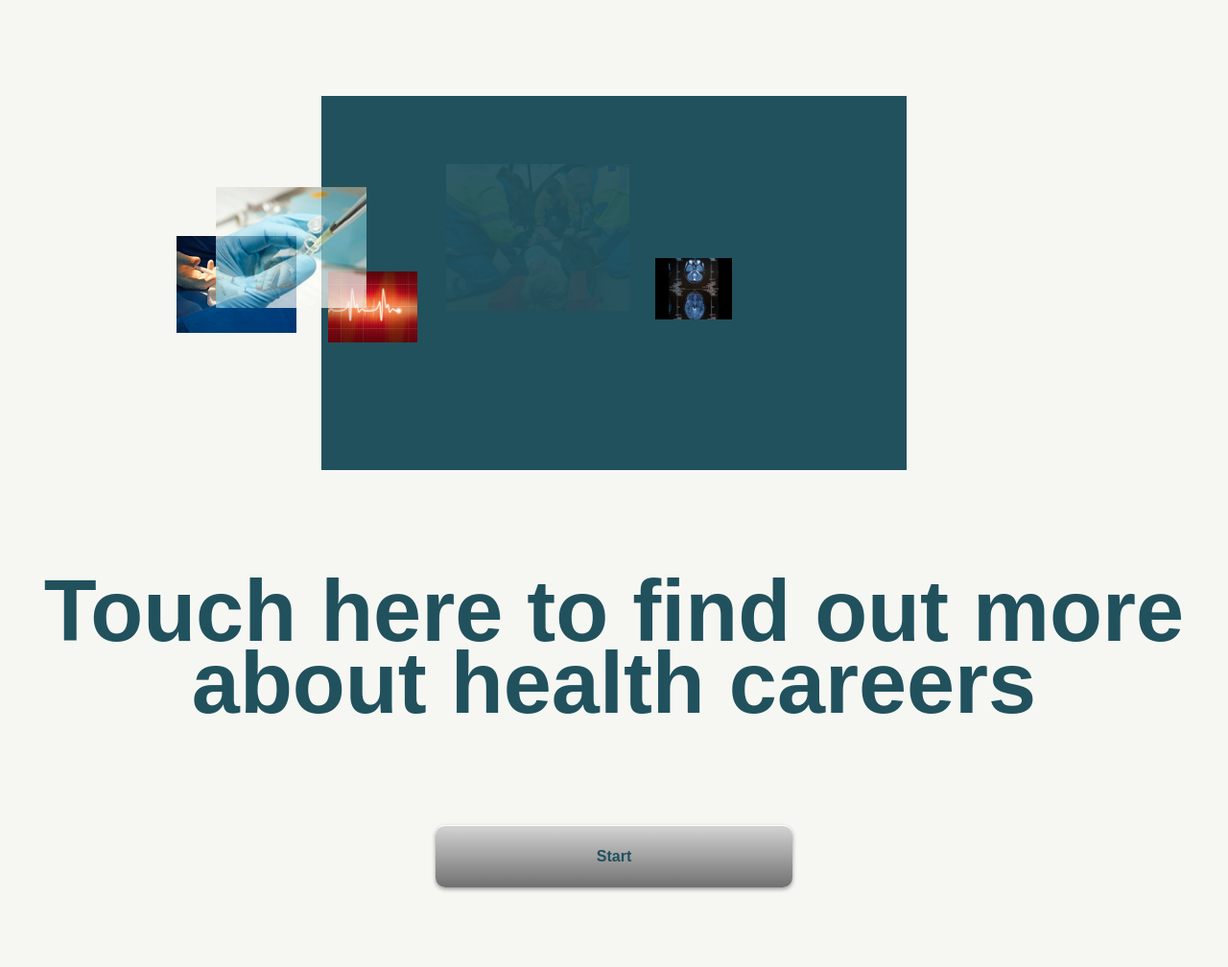
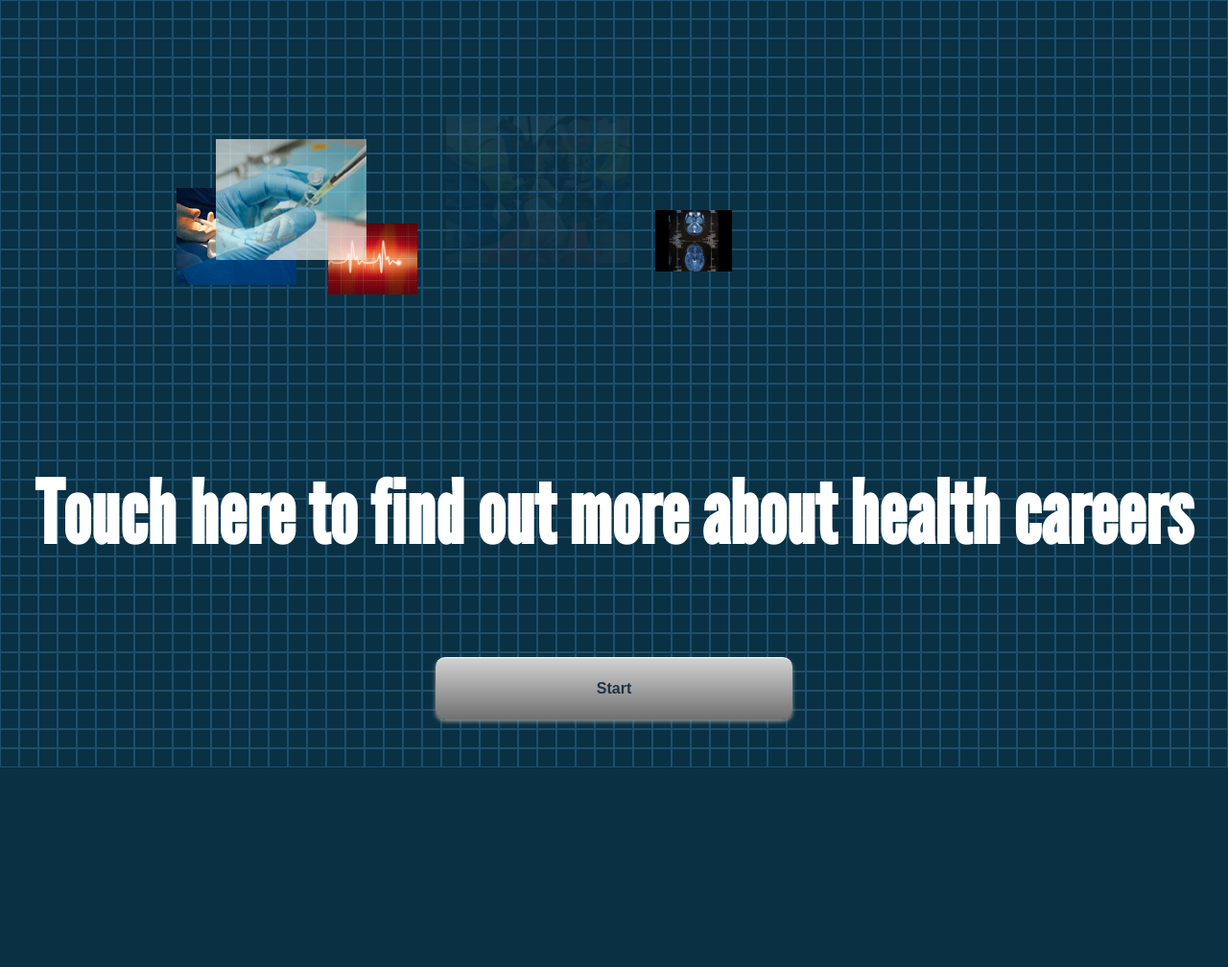
Before and after one commit to amnotafraid/HCRCKiosk, a PHP site: page /start.php in a window 1280 px wide. Shown: the whole page at 96% size. After the commit the page ends 800 px from the top, so only its background shows below. Run offline with PHP 8.4, Linux system fonts and the light colour scheme; some libraries are stand-ins or nearby versions.

Commit message:
2012-12-20 styling, add graphics #15, 16

```diff
--- a/css/style.css
+++ b/css/style.css
@@ -14,15 +14,16 @@ Published on:
 /*------------------------------------*\
   SASS VARIABLES
 \*------------------------------------*/
+/*#21515D;*/
 /*------------------------------------*\
   GENERIC
 \*------------------------------------*/
 ::-moz-selection {
-  background-color: #21515d;
+  background-color: #1b4f6d;
   color: white; }
 
 ::selection {
-  background-color: #21515d;
+  background-color: #1b4f6d;
   color: white; }
 
 a {
@@ -66,6 +67,14 @@ p.center, h1.center, h2.center, h3.center, h4.center, h5.center {
   font-weight: normal;
   font-style: normal; }
 
+/* Regular */
+@font-face {
+  font-family: 'League Gothic';
+  src: url("../fonts/leaguegothic-regular-webfont.eot");
+  src: url("../fonts/leaguegothic-regular-webfont.eot?#iefix") format("embedded-opentype"), url("../fonts/leaguegothic-regular-webfont.woff") format("woff"), url("../fonts/leaguegothic-regular-webfont.ttf") format("truetype"), url("../fonts/leaguegothic-regular-webfont.svg#league_gothicregular") format("svg");
+  font-weight: normal;
+  font-style: normal; }
+
 .icon {
   font-family: 'pulsarjs';
   font-size: 22px;
@@ -86,7 +95,7 @@ p.center, h1.center, h2.center, h3.center, h4.center, h5.center {
   color: #0054fd; }
 
 .dark {
-  color: #21515d; }
+  color: #1b4f6d; }
 
 /* OTHERS */
 .bold {
@@ -99,7 +108,18 @@ p.center, h1.center, h2.center, h3.center, h4.center, h5.center {
   text-decoration: underline; }
 
 .dark-background {
-  background: #21515d;
+  background: #203344;
+  display: block;
+  /*set the div in the top-left corner of the screen*/
+  position: absolute;
+  top: 0;
+  left: 0;
+  /*set the width and height to 100% of the screen*/
+  width: 100%;
+  height: 100%; }
+
+.start-background {
+  background: #203344 url(../images/20x20-tile.png) top left repeat;
   display: block;
   /*set the div in the top-left corner of the screen*/
   position: absolute;
@@ -156,7 +176,7 @@ header {
   padding: 3px;
   text-align: center;
   margin: 0px;
-  background: #f6f7f3 url(../images/metallicbackground.gif) top left repeat;
+  background: #203344 url(../images/20x20-tile.png) top left repeat;
   border-bottom: 1px solid #7e7e7e;
   left: 0;
   top: 0;
@@ -165,10 +185,10 @@ header {
 
 h1 {
   font-size: 90px;
-  font-family: "Droid Sans", sans-serif;
+  font-family: 'League Gothic';
   line-height: 75px;
   padding: 10px;
-  color: #21515d;
+  color: white;
   -webkit-transition: font-size 0.5s ease-in-out;
   -moz-transition: font-size 0.5s ease-in-out;
   -ms-transition: font-size 0.5s ease-in-out;
@@ -183,7 +203,7 @@ h2 {
   font-family: "Droid Sans", sans-serif;
   font-size: 18px;
   padding: 10px;
-  color: #5d2f17;
+  color: #203344;
   -webkit-transition: font-size 0.5s ease-in-out;
   -moz-transition: font-size 0.5s ease-in-out;
   -ms-transition: font-size 0.5s ease-in-out;
@@ -197,7 +217,7 @@ h3 {
 h4 {
   font-family: "Droid Sans", sans-serif;
   font-size: 4em;
-  color: #5d2f17;
+  color: #203344;
   -webkit-transition: font-size 0.5s ease-in-out;
   -moz-transition: font-size 0.5s ease-in-out;
   -ms-transition: font-size 0.5s ease-in-out;
@@ -299,9 +319,9 @@ hr {
 footer {
   padding: 5px;
   text-align: center;
-  background: #f6f7f3 url(../images/metallicbackground.gif) top left repeat;
+  background: #f6f7f3 url(../images/20x20-tile.png) top left repeat;
   border-top: 1px solid #7e7e7e;
-  color: #21515d;
+  color: white;
   font-weight: bold;
   left: 0;
   bottom: 0;
@@ -350,7 +370,7 @@ pre {
   line-height: 3em;
   text-indent: 10px;
   height: 3em;
-  color: #5d2f17; }
+  color: #203344; }
 
 .certificate-table thead th {
   height: 47px;
@@ -405,7 +425,7 @@ pre {
   line-height: 3em;
   text-indent: 10px;
   height: 3em;
-  color: #5d2f17; }
+  color: #203344; }
 
 .certificate-table thead th {
   height: 47px;
@@ -731,7 +751,7 @@ div.rightbuttonbox {
   background: -o-linear-gradient(top, #707070, #d3d3d3); }
 
 .mainbuttonbox a, .startbuttonbox a, .centerbuttonbox a, .leftbuttonbox a, .rightbuttonbox a {
-  color: #21515d;
+  color: #203344;
   text-decoration: none; }
 
 .mainbuttonbox a:active, .startbuttonbox a:focus, .mainbuttonbox a:focus, .centerbuttonbox a:active, .centerbuttonbox a:focus, .leftbuttonbox a:active, .leftbuttonbox a:focus, .rightbuttonbox a:active, .rightbuttonbox a:focus {
@@ -743,8 +763,7 @@ div.rightbuttonbox {
 #swirl-wrap {
   z-index: 20;
   width: 570px;
-  margin: 100px auto;
-  background: #21515d;
+  margin: 50px auto;
   padding: 20px;
   position: relative; }
 
@@ -777,6 +796,9 @@ div.rightbuttonbox {
 #slider .slide {
   padding: 2%;
   width: 100%; }
+
+#slider .slide-background {
+  background: #f6f7f3 url(../images/20x20-tile.png) top left repeat; }
 
 #slider .slide-double-portrait {
   padding: 2%;
@@ -855,4 +877,4 @@ div.rightbuttonbox {
   margin: 0 2px 0 2px; }
 
 #slider .indicator span.active {
-  background: #5d2f17; }
+  background: #203344; }
```
Also changed, not shown: overhead/overhead.php (+13 -23 lines).
